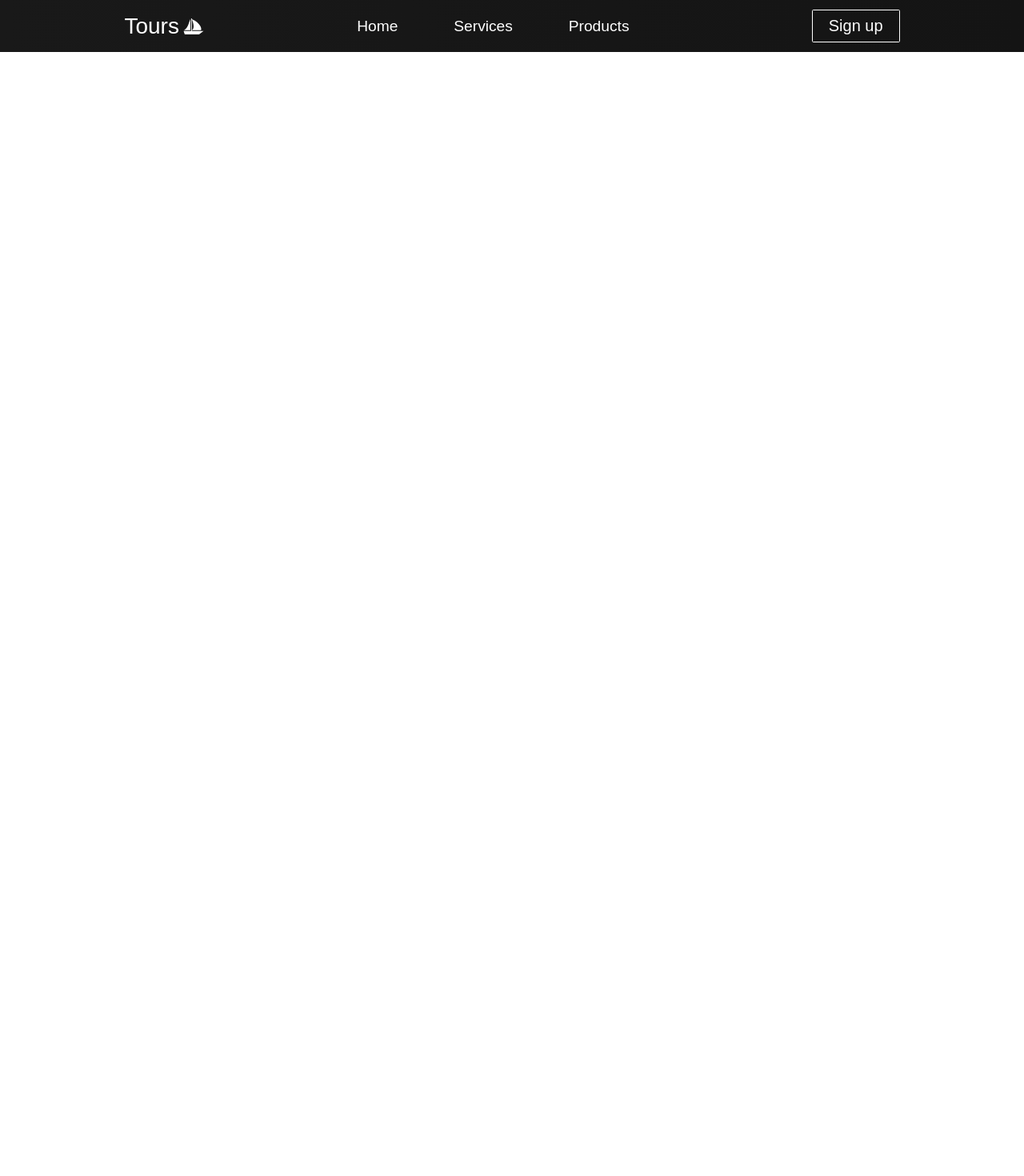
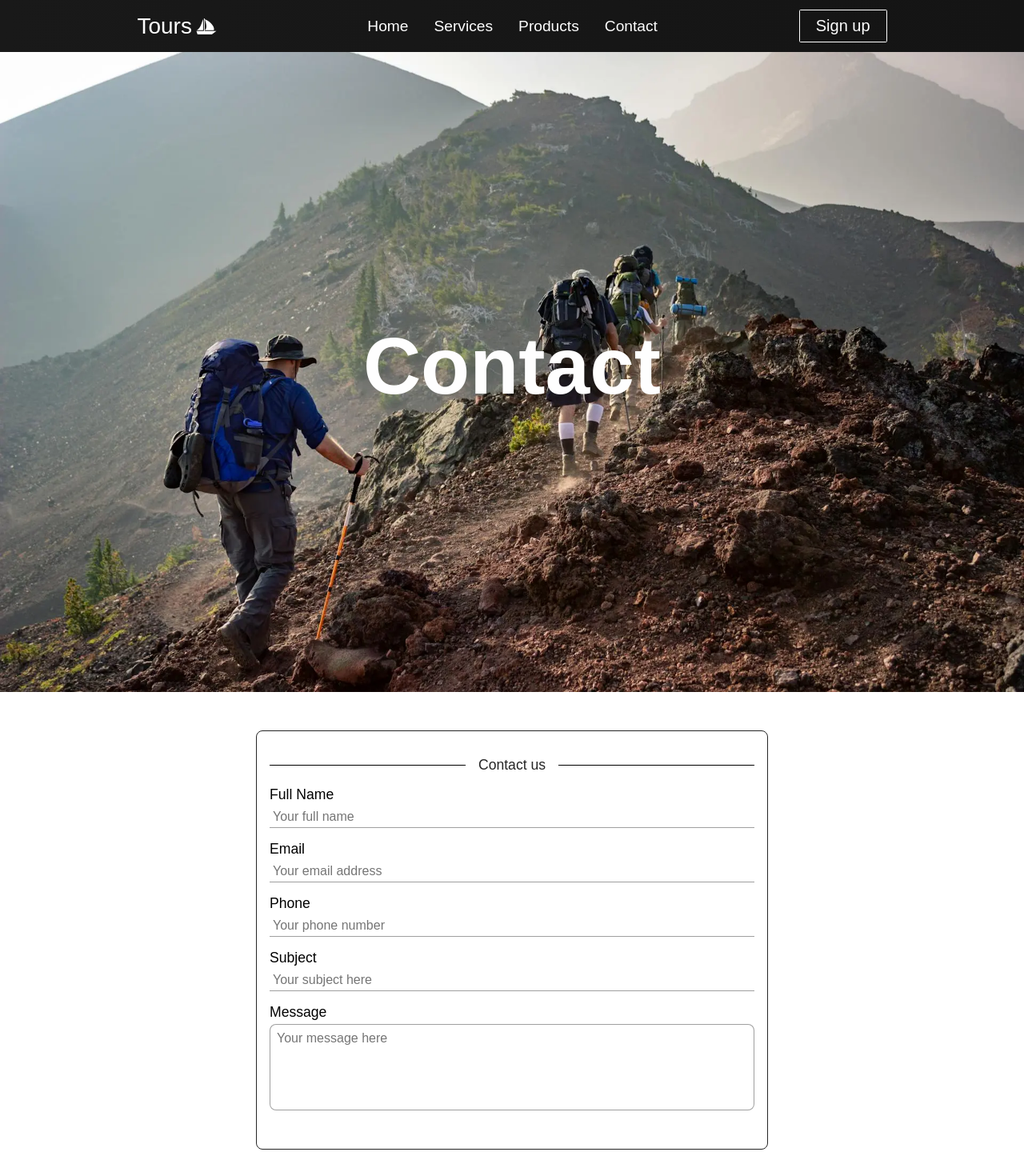
Before and after one commit to MartinXCVI/react-tours, a React (Vite) app: page /contact in a window 1280 px wide. Shown: the top 1470 px of the page at 80% size. Before the commit the page ends 800 px from the top, so only its background shows below. Built offline with nearby package versions, Linux system fonts and the light colour scheme.

Commit message:
added contact page and small css fixes

```diff
--- a/src/App.css
+++ b/src/App.css
@@ -1,5 +1,6 @@
 * {
   box-sizing: border-box;
+  border: 0;
   margin: 0;
   padding: 0;
   font-family: 'PT Sans', sans-serif;
@@ -43,6 +44,36 @@
   font-size: 100px;
 }
 
+.banner-section {
+  width: 100%;
+  overflow: hidden;
+}
+
+#contact-banner {
+  width: 100%;
+  min-height: 100vh;
+  display: flex;
+  justify-content: center;
+  align-items: center;
+  position: relative;
+}
+
+#contact-banner::after {
+  content: '';
+  inset: 0;
+  position: absolute;
+  z-index: -1;
+  background-image: url('/images/contact-bg.webp');
+  background-position: center;
+  background-repeat: no-repeat;
+  background-size: cover;
+}
+
+#contact-banner h1 {
+  font-size: 100px;
+  color: #fefefe;
+}
+
 ul {
   list-style: none;
 }
@@ -50,3 +81,15 @@ ul {
 a {
   text-decoration: none;
 }
+
+@media all and (max-width: 767px) {
+
+  #contact-banner h1 {
+    font-size: 50px;
+  }
+
+  .page-title {
+    font-size: 50px;
+  }
+
+}
--- a/src/App.jsx
+++ b/src/App.jsx
@@ -4,6 +4,7 @@ import Navbar from './components/Navbar'
 import Home from './pages/Home'
 import Services from './pages/Services'
 import Products from './pages/Products'
+import Contact from './pages/Contact'
 import SignUp from './pages/SignUp'
 
 function App() {
@@ -16,6 +17,7 @@ function App() {
           <Route exact path="/" element={<Home />} />
           <Route exact path="/services" element={<Services />} />
           <Route exact path="/products" element={<Products />} />
+          <Route exact path="contact" element={<Contact />} />
           <Route exact path="/sign-up" element={<SignUp />} />
         </Routes>
       </Router>
--- /dev/null
+++ b/src/components/Banner.jsx
@@ -0,0 +1,12 @@
+import '../App.css'
+
+
+const Banner = ({ banner, pageTitle }) => {
+  return (
+    <section className="banner-section" id={banner}>
+      <h1>{pageTitle}</h1>
+    </section>
+  )
+}
+
+export default Banner
--- /dev/null
+++ b/src/components/ContactForm.css
@@ -0,0 +1,84 @@
+.form-wrapper {
+  width: 100%;
+  display: flex;
+  justify-content: center;
+  align-items: center;
+  padding-top: 3rem;
+  padding-bottom: 3rem;
+}
+
+.form-section {
+  width: 100%;
+  display: flex;
+  justify-content: center;
+  align-items: center;
+}
+
+#contact-form {
+  min-width: 50%;
+  display: flex;
+  flex-direction: column;
+  justify-content: center;
+  align-items: center;
+  border: 1px solid #252525;
+  border-radius: 0.5rem;
+  padding: 2rem 1rem;
+}
+
+.contact-field {
+  width: 100%;
+  display: flex;
+  flex-direction: column;
+  justify-content: center;
+  align-items: center;
+  border-top: 1px solid #000;
+}
+
+.contact-field legend {
+  margin-bottom: 1rem;
+  font-size: 1.1rem;
+  color: #252525;
+  font-weight: 400;
+  text-align: center;
+  padding-inline: 1rem;
+}
+
+.form-sections {
+  width: 100%;
+  display: flex;
+  flex-direction: column;
+  justify-content: center;
+  align-items: flex-start;
+  margin-bottom: 1rem;
+}
+
+.form-sections label {
+  margin-bottom: 0.25rem;
+  font-size: 1.1rem;
+}
+
+.form-sections input {
+  width: 100%;
+  outline: none;
+  border-bottom: 1px solid #25252570;
+  font-size: 1rem;
+  padding: 0.25rem;
+}
+
+.form-section textarea {
+  width: 100%;
+  outline: none;
+  border: 1px solid #25252570;
+  font-size: 1rem;
+  resize: none;
+  padding: 0.5rem;
+  border-radius: 0.5rem;
+}
+
+@media all and (max-width: 767px) {
+
+  #contact-form {
+    width: 90%;
+  }
+
+}
--- /dev/null
+++ b/src/components/ContactForm.jsx
@@ -0,0 +1,39 @@
+import './ContactForm.css'
+
+
+const ContactForm = () => {
+  return (
+    <section className="form-wrapper">
+      <section className="form-section">
+        <form action="" id="contact-form">
+          <fieldset className="contact-field">
+            <legend>Contact us</legend>
+            <section className="form-sections">
+              <label htmlFor="name-input">Full Name</label>
+              <input type="text" name="full-name" id="name-input" placeholder='Your full name' />
+            </section>
+            <section className="form-sections">
+              <label htmlFor="email-input">Email</label>
+              <input type="email" name="email" id="email-input" placeholder='Your email address' />
+            </section>
+            <section className="form-sections">
+              <label htmlFor="phone-input">Phone</label>
+              <input type="tel" name="phone" id="phone-input" placeholder='Your phone number' />
+            </section>
+            <section className="form-sections">
+              <label htmlFor="subject-input">Subject</label>
+              <input type="text" name="subject" id="subject-input" placeholder='Your subject here' />
+            </section>
+            <section className="form-sections">
+              <label htmlFor="message-textarea">Message</label>
+              <textarea name="message" id="message-textarea" rows="5" placeholder='Your message here'></textarea>
+            </section>
+          </fieldset>
+        </form>
+      </section>
+
+    </section>
+  )
+}
+
+export default ContactForm
--- a/src/components/Navbar.css
+++ b/src/components/Navbar.css
@@ -1,6 +1,7 @@
 .navbar {
+  width: 100%;
+  min-height: 65px;
   background: linear-gradient(90deg, rgb(25, 25, 25) 0%, rgb(20, 20, 20) 100%);
-  min-height: 65px;
   display: flex;
   justify-content: center;
   align-items: center;
@@ -33,9 +34,9 @@
 }
 
 .nav-menu {
-  width: 35vw;
+  width: 30vw;
   display: grid;
-  grid-template-columns: repeat(4, auto);
+  grid-template-columns: repeat(5, auto);
   text-align: center;
   justify-items: center;
 }
--- a/src/components/Navbar.jsx
+++ b/src/components/Navbar.jsx
@@ -56,6 +56,11 @@ const Navbar = () => {
               </Link>
             </li>
             <li className="nav-item">
+              <Link to="/contact" className="nav-links" onClick={closeNavMenu}>
+                Contact
+              </Link>
+            </li>
+            <li className="nav-item">
               <Link to="/" className="nav-links-mobile" onClick={closeNavMenu}>
                 Sign up
               </Link>
--- /dev/null
+++ b/src/pages/Contact.jsx
@@ -0,0 +1,20 @@
+import '../App.css'
+import Banner from '../components/Banner'
+import ContactForm from '../components/ContactForm'
+import Footer from '../components/Footer'
+
+
+const Contact = () => {
+  return (
+    <>
+      <Banner
+        pageTitle="Contact"
+        banner={"contact-banner"}
+      />
+      <ContactForm />
+      <Footer />
+    </>
+  )
+}
+
+export default Contact
--- a/src/pages/Products.jsx
+++ b/src/pages/Products.jsx
@@ -3,7 +3,7 @@ import '../App.css'
 const Products = () => {
   return (
     <>
-      <h1 className='products'>Products</h1>
+      <h1 className='products page-title'>Products</h1>
     </>
   )
 }
--- a/src/pages/Services.jsx
+++ b/src/pages/Services.jsx
@@ -3,7 +3,7 @@ import '../App.css'
 const Products = () => {
   return (
     <>
-      <h1 className='services'>Services</h1>
+      <h1 className='services page-title'>Services</h1>
     </>
   )
 }
--- a/src/pages/SignUp.jsx
+++ b/src/pages/SignUp.jsx
@@ -3,7 +3,7 @@ import '../App.css'
 const Products = () => {
   return (
     <>
-      <h1 className='sign-up'>SIGN UP</h1>
+      <h1 className='sign-up page-title'>SIGN UP</h1>
     </>
   )
 }
```
Also changed, not shown: public/images/contact-bg.webp (added).
